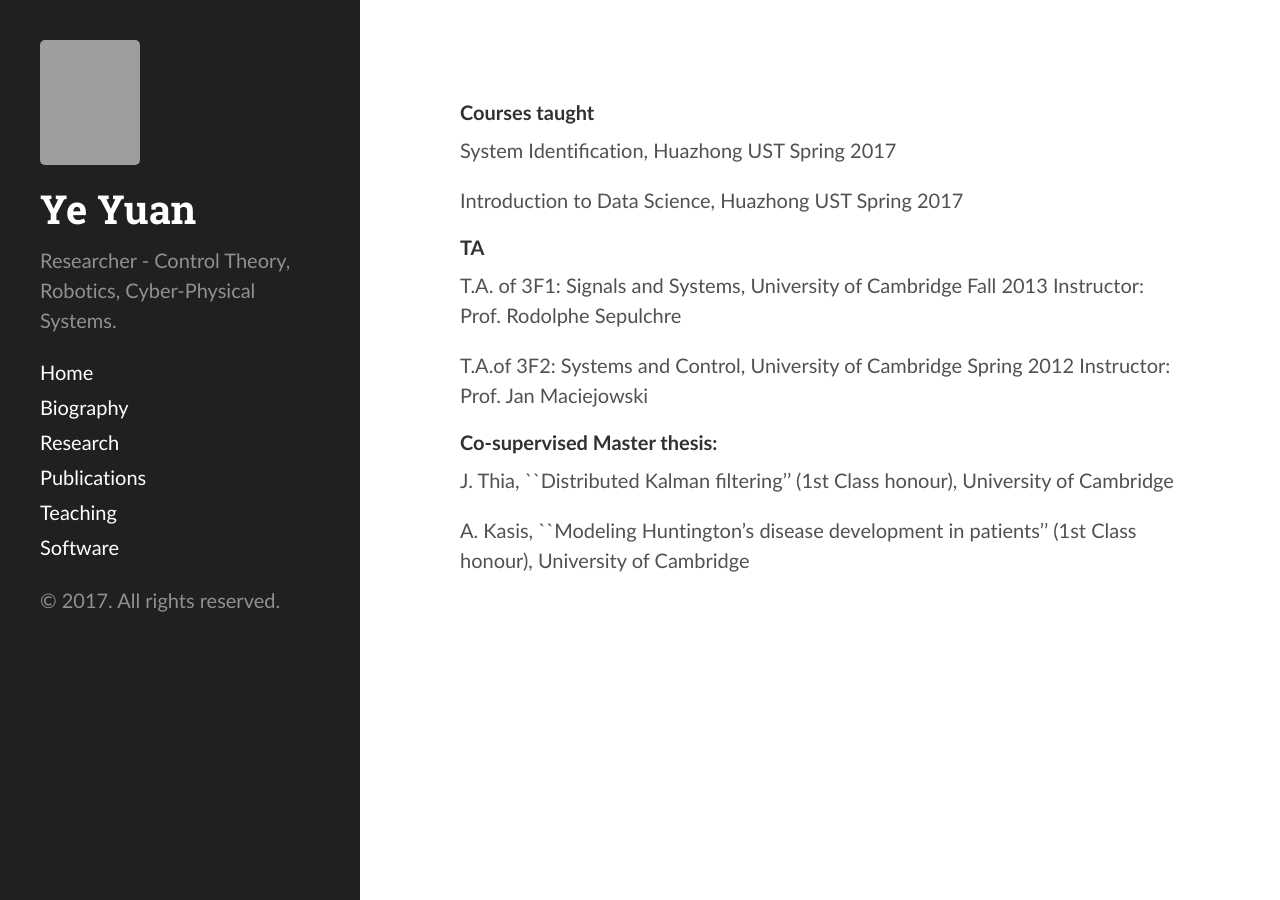
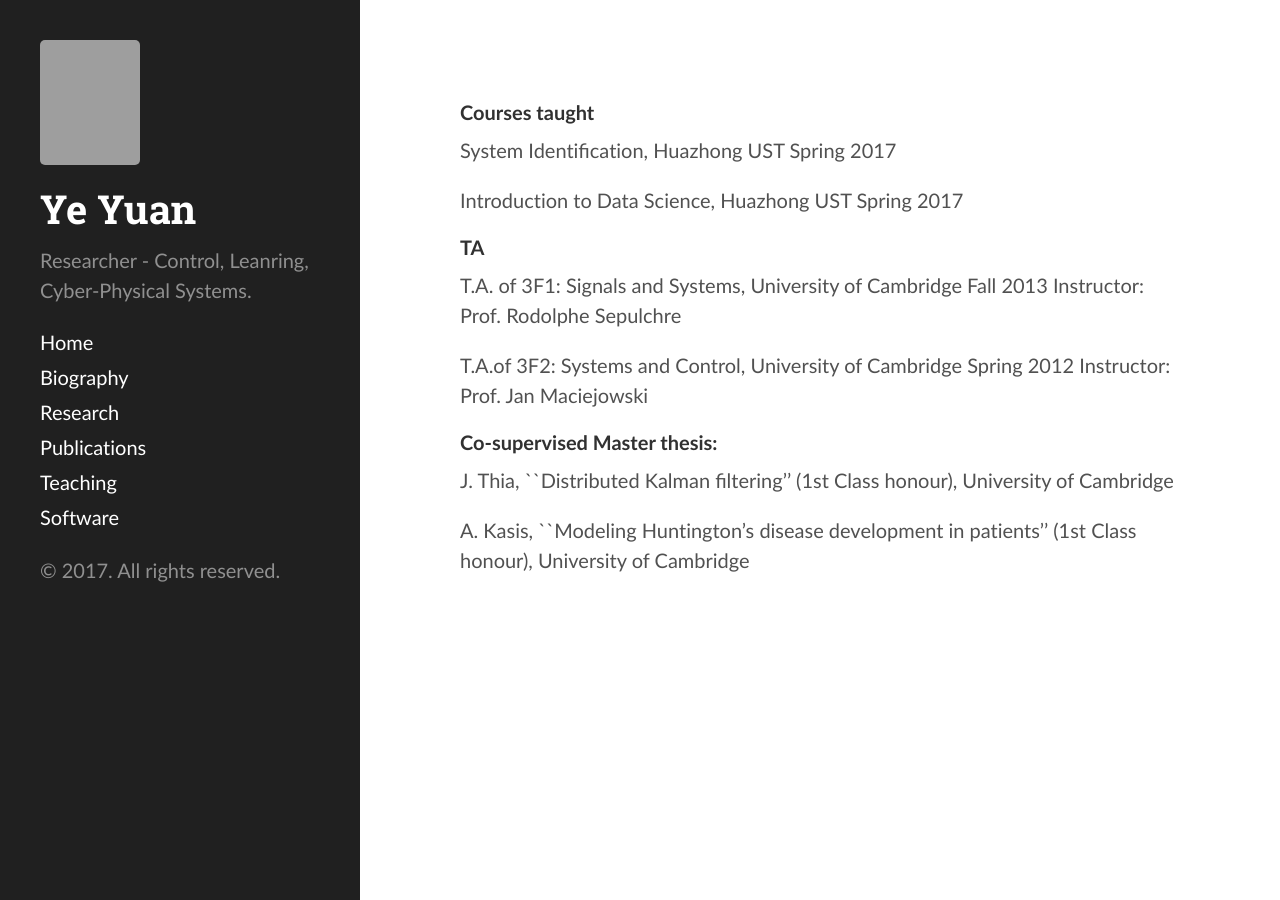
Before and after one commit to yy311/yy311.github.io, a Jekyll site: the page built from teaching.md, in a window 1280 px wide. Built offline with Jekyll 4.4.1, drawn with Linux system fonts in a browser that asks for light colours; grey boxes are pictures that could not be loaded.

Commit message:
Update _config.yml

```diff
--- a/_config.yml
+++ b/_config.yml
@@ -4,7 +4,7 @@ highlighter:      pygments
 # Setup
 title:            Ye Yuan
 tagline:          'Academic Webpage'
-description:      'Researcher - Control Theory, Robotics, Cyber-Physical Systems.'
+description:      'Researcher - Control, Leanring, Cyber-Physical Systems.'
 url:              http://yy311.github.io
 baseurl:          /
 cover_image:  yeyuan.jpg
```
